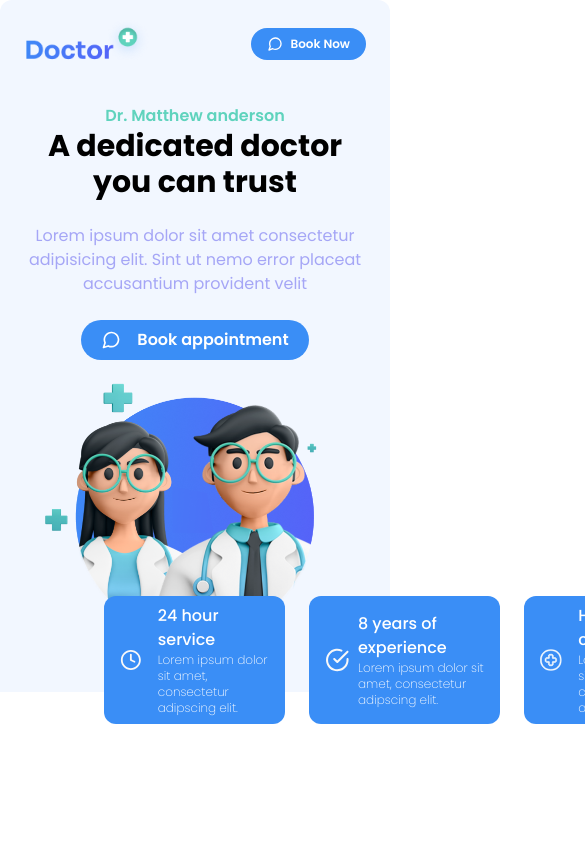
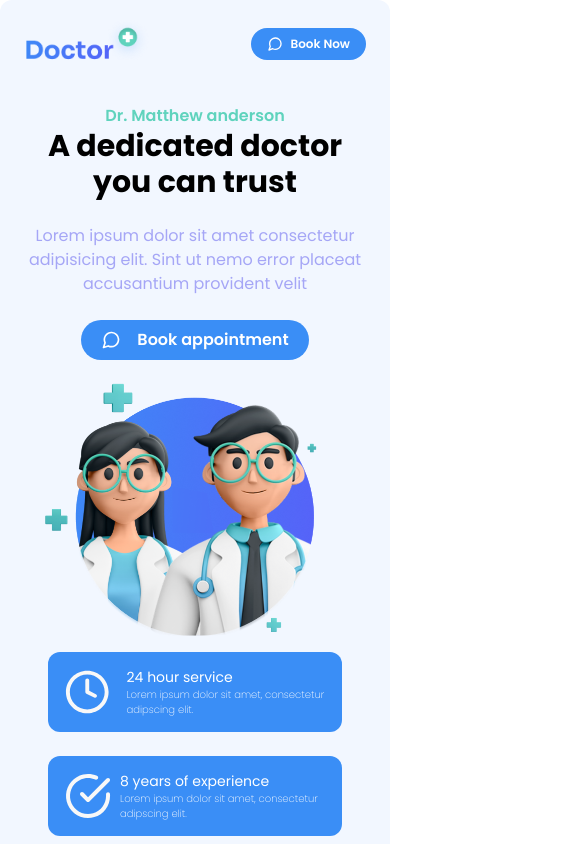
Before and after one commit to Bateyjosue/FigmaToCode-Challenge-Week1--Josue-Batey-, a React (Vite) app: page / in a window 390 px wide. Shown: the top 844 px of the page, 585 px wide, since content can reach past the window. Built offline with nearby package versions, Linux system fonts and the light colour scheme.

Commit message:
feat: advert mobile

```diff
--- a/src/components/Advert.tsx
+++ b/src/components/Advert.tsx
@@ -9,8 +9,8 @@ function Advert({title, paragraphe,className, children}: PropsWithChildren<Adver
     <article className={className}>
       {children}
       <div className="text-white">
-        <h2 className="text-base  font-medium">{title}</h2>
-        <p className="text-xs font-extralight">{paragraphe}</p>
+        <h2 className="text-sm lg:text-base  lg:font-medium">{title}</h2>
+        <p className="text-[10px] lg:text-xs font-extralight">{paragraphe}</p>
       </div>
     </article>
   )
--- a/src/components/Hero.tsx
+++ b/src/components/Hero.tsx
@@ -8,7 +8,7 @@ import HealthIcon from "../assets/icons/HealthIcon"
 
 function Hero() {
   return (
-    <section className="wrapper-md lg:wrapper-lg grid lg:grid-cols-2 lg:place-items-center relative rounded-b-2xl pb-14">
+    <section className="wrapper-md lg:wrapper-lg grid lg:grid-cols-2 lg:place-items-center relative rounded-b-2xl pb-32 lg:pb-24">
       <div className="flex flex-col text-center lg:text-left">
         <h4 className="text-secondary font-semibold lg:text-xl">Dr. Matthew anderson</h4>
         <h2 className="poppins-bold text-3xl lg:text-5xl font-bold">A dedicated doctor you can trust</h2>
@@ -22,7 +22,7 @@ function Hero() {
       <div className="flex mt-4 lg:mt-0 lg:justify-end">
         <img src={heroImage.default} alt="" className="-mr-16" />
       </div>
-      <div className="wrapper-md lg:wrapper-lg absolute flex gap-6 -bottom-12 left-20 right-20">
+      <div className="wrapper-md lg:wrapper-lg lg:absolute flex flex-col lg:flex-row gap-6 -bottom-48 lg:-bottom-12 lg:left-20 lg:right-20">
         <Advert
           title="24 hour service"
           paragraphe="Lorem ipsum dolor sit amet, consectetur adipscing elit."
```
